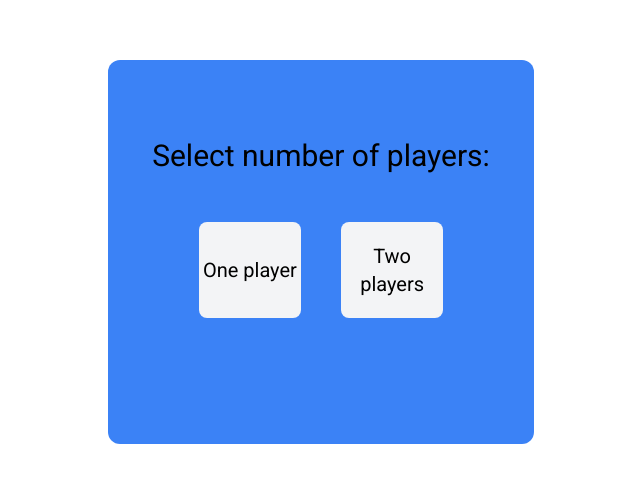
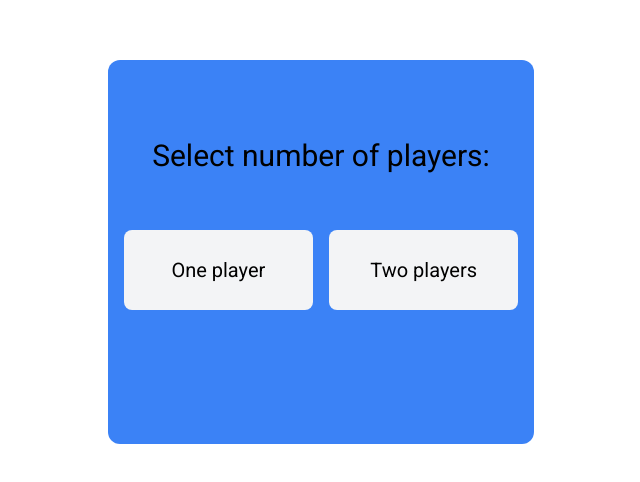
Before and after one commit to benjaminkitson/bk-home, a Next.js app: page /tic-tac-toe in a window 1280 px wide. Shown: the part 148-630 px from the top of the page, without its empty margins (319-959 px from the left). Built offline with nearby package versions, Linux system fonts and the light colour scheme.

Commit message:
fix modal jank

```diff
--- a/src/app/tic-tac-toe/components/Button/index.tsx
+++ b/src/app/tic-tac-toe/components/Button/index.tsx
@@ -3,13 +3,13 @@ import { twMerge } from "tailwind-merge";
 type ButtonSize = "sm" | "md" | "lg";
 type ButtonColor = "blue" | "gray";
 
-type ButtonProps = {
+interface ButtonProps {
   children?: string;
   onClick?: () => any;
   className?: string;
   buttonColor: ButtonColor;
   buttonSize: ButtonSize;
-};
+}
 
 export const Button = ({
   children,
@@ -20,8 +20,8 @@ export const Button = ({
 }: ButtonProps) => {
   const buttonSizeMap: Record<ButtonSize, string> = {
     sm: "w-20 h-5 text-lg",
-    md: "w-52 h-24 text-xl",
-    lg: "w-60 h-20 text-3xl",
+    md: "w-52 h-20 text-xl",
+    lg: "w-60 h-24 text-3xl",
   };
 
   const buttonColorMap: Record<ButtonColor, string> = {
@@ -34,7 +34,7 @@ export const Button = ({
     buttonSize ? buttonSizeMap[buttonSize] : "",
   ];
 
-  const classes = twMerge(`rounded-lg m-5 ${color} ${size}`, className);
+  const classes = twMerge(`rounded-lg ${color} ${size}`, className);
 
   return (
     <button onClick={onClick} className={classes}>
--- a/src/app/tic-tac-toe/components/Modal/index.tsx
+++ b/src/app/tic-tac-toe/components/Modal/index.tsx
@@ -3,7 +3,15 @@ import { AppContext } from "../AppContext";
 import { GameMode } from "../Content";
 import { Button } from "../Button";
 
-const SelectPlayersButton = ({ gameMode }: { gameMode: GameMode }) => {
+interface SelectPlayersButton {
+  gameMode: GameMode;
+  className?: string;
+}
+
+const SelectPlayersButton: React.FC<SelectPlayersButton> = ({
+  gameMode,
+  className,
+}) => {
   const { setGameMode } = useContext(AppContext);
   // TODO: won't work for online multiplayer
   const text = gameMode === "SINGLE_PLAYER" ? "One player" : "Two players";
@@ -15,6 +23,7 @@ const SelectPlayersButton = ({ gameMode }: { gameMode: GameMode }) => {
       }}
       buttonColor="gray"
       buttonSize="md"
+      className={className}
     >
       {text}
     </Button>
@@ -31,10 +40,15 @@ function Modal() {
       } min-w-screen absolute left-0 top-0 z-50 h-screen w-screen items-center justify-center bg-white`}
     >
       <div className="flex h-96 w-5/6 flex-col items-center justify-center rounded-xl bg-blue-500 md:w-1/2 lg:w-1/3">
-        <h1 className="text-3xl">Select number of players:</h1>
-        <div className="flex h-1/2 w-2/3 items-center justify-between">
-          <SelectPlayersButton gameMode={"SINGLE_PLAYER"} />
-          <SelectPlayersButton gameMode={"LOCAL_MULTI_PLAYER"} />
+        <h1 className="mb-10 text-center text-3xl md:mb-0">
+          Select number of players:
+        </h1>
+        <div className="flex h-1/2 w-full flex-col items-center justify-center p-2 md:flex-row">
+          <SelectPlayersButton className="m-2" gameMode={"SINGLE_PLAYER"} />
+          <SelectPlayersButton
+            className="m-2"
+            gameMode={"LOCAL_MULTI_PLAYER"}
+          />
         </div>
       </div>
     </div>
--- a/src/app/tic-tac-toe/components/Row/index.tsx
+++ b/src/app/tic-tac-toe/components/Row/index.tsx
@@ -2,10 +2,10 @@ import React from "react";
 import Square from "../Square";
 import { RowType } from "../Content";
 
-type RowProps = {
+interface RowProps {
   row: number;
   squares: RowType;
-};
+}
 
 function Row({ row, squares }: RowProps) {
   return (
--- a/src/app/tic-tac-toe/components/Square/index.tsx
+++ b/src/app/tic-tac-toe/components/Square/index.tsx
@@ -4,11 +4,11 @@ import { RxCross1, RxCircle } from "react-icons/rx";
 import { AppContext } from "../AppContext";
 import { BoardType, SquareContent } from "../Content";
 
-type SquareProps = {
+interface SquareProps {
   content: SquareContent;
   row: number;
   col: number;
-};
+}
 
 function Square({ content, row, col }: SquareProps) {
   const { gameOver, crossesTurn, setBoard, board } = useContext(AppContext);
```
